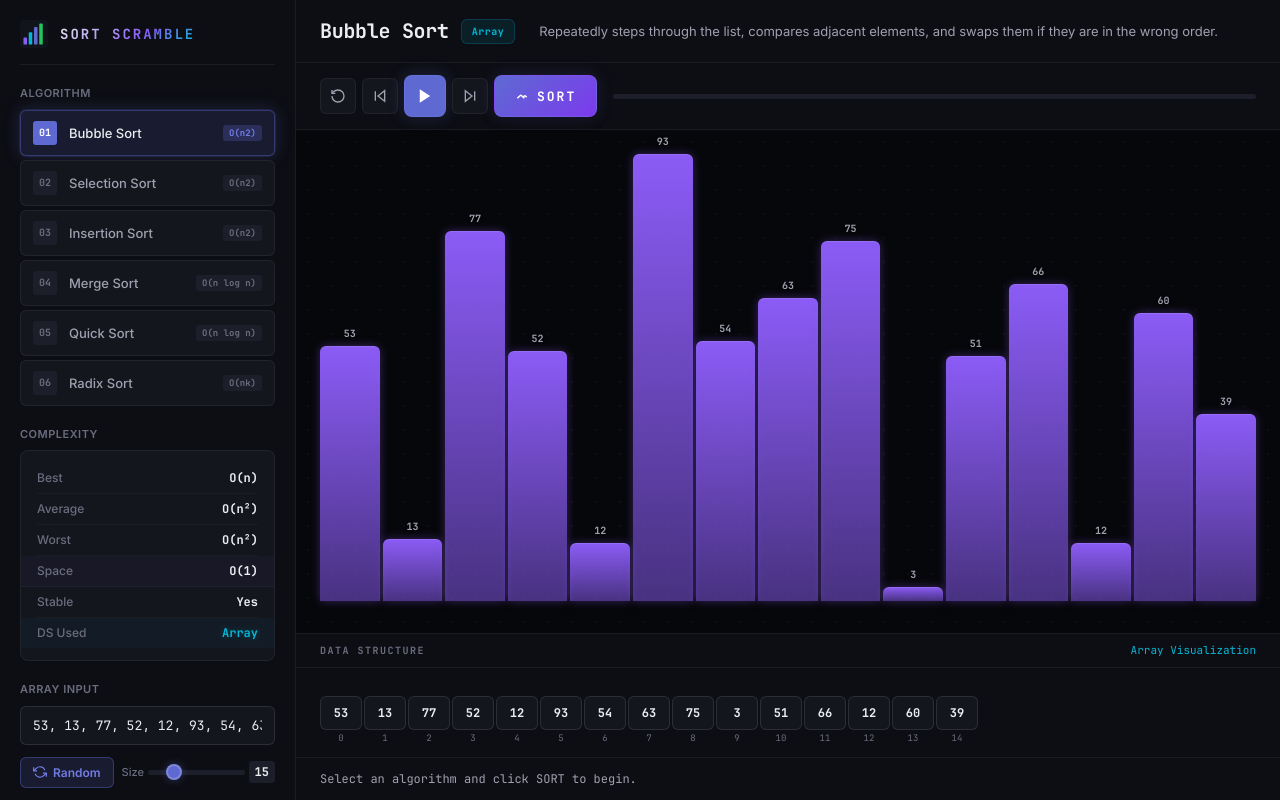
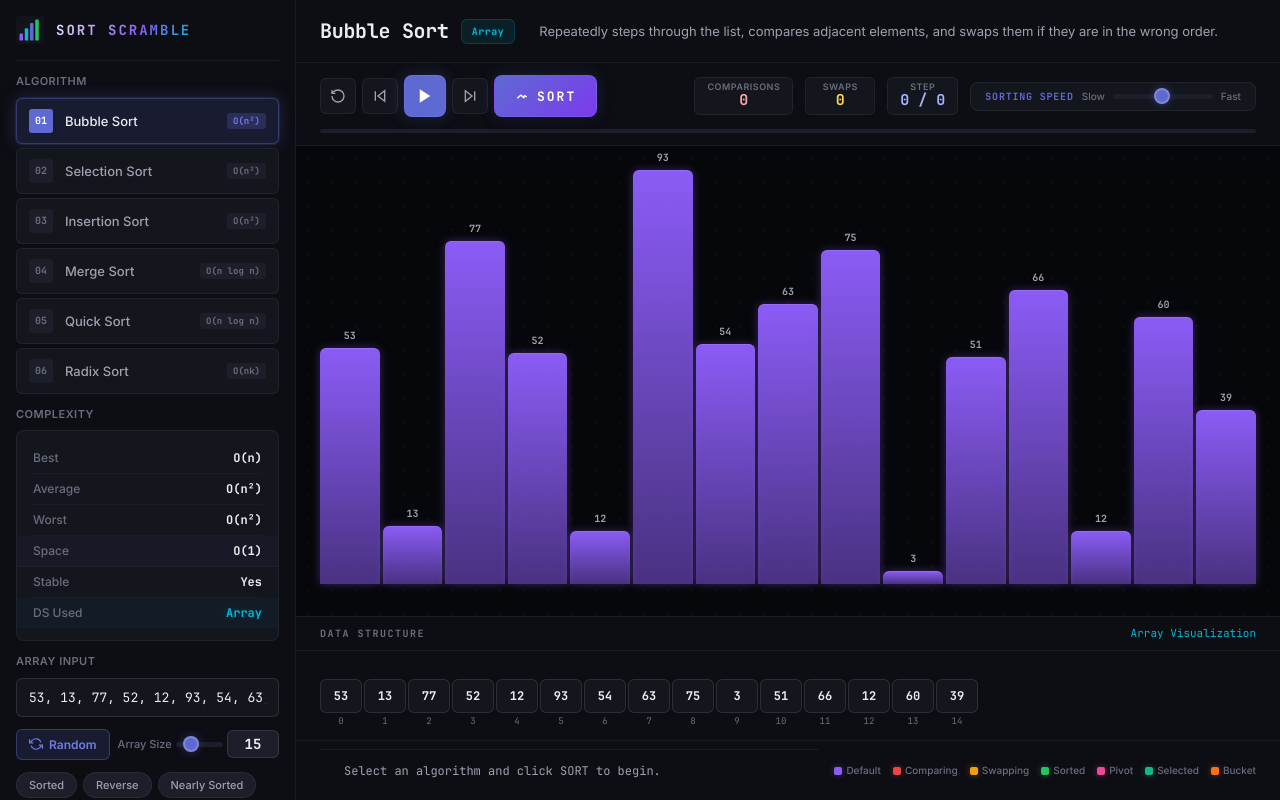
Before and after one commit to deadmouser/SORT-SCRAMBLED-NUMBER, a Flask app: page / in a window 1280 px wide. Run offline with Flask 3, Linux system fonts and the light colour scheme.

Commit message:
feat: layout redesign v5 + size/speed UX improvements
Layout Redesign:
- Moved stats from sidebar to inline badges in transport bar
- Moved speed slider to inline card in transport bar
- Moved color legend to horizontal bottom bar alongside message
- Sidebar now fits 1080p without scrolling
- Added sidebar footer branding (DSA Hackathon 2026)
- Tighter sidebar spacing

Size Control:
- Changed from span to editable number input (keyboard-editable)
- Bidirectional sync: slider updates input, input updates slider
- Clamped to min 5, max 50 range
- Label changed to 'Array Size' for clarity

Speed Control:
- Prominent card container with background and border
- 'SORTING SPEED' label in accent color
- Slow/Fast end labels on either side of slider
- Wider slider (100px) for better precision

```diff
--- a/static/css/main.css
+++ b/static/css/main.css
@@ -172,8 +172,8 @@ body {
     display: flex;
     flex-direction: column;
     overflow-y: auto;
-    padding: var(--sp-5);
-    gap: var(--sp-5);
+    padding: var(--sp-4);
+    gap: var(--sp-3);
 }
 
 .sidebar::-webkit-scrollbar {
@@ -744,12 +744,13 @@ body {
 }
 
 /* ═════════════════════════════════════════════════════
-   TRANSPORT BAR
+   TRANSPORT BAR (with inline stats + speed)
    ═════════════════════════════════════════════════════ */
 .transport-bar {
     display: flex;
+    flex-wrap: wrap;
     align-items: center;
-    gap: var(--sp-4);
+    gap: var(--sp-3);
     padding: var(--sp-3) var(--sp-6);
     background: var(--bg-surface);
     border-bottom: 1px solid var(--border-subtle);
@@ -852,10 +853,113 @@ body {
     transform: translateY(0);
 }
 
+/* ── Inline Stats (in transport bar) ─────────────────── */
+.inline-stats {
+    display: flex;
+    align-items: center;
+    gap: var(--sp-3);
+    margin-left: auto;
+}
+
+.inline-stat {
+    display: flex;
+    flex-direction: column;
+    align-items: center;
+    background: var(--bg-raised);
+    border: 1px solid var(--border-subtle);
+    border-radius: var(--radius-sm);
+    padding: 4px 12px;
+    min-width: 70px;
+}
+
+.inline-stat-label {
+    font-size: 9px;
+    color: var(--text-muted);
+    text-transform: uppercase;
+    letter-spacing: 0.5px;
+    font-weight: 600;
+    line-height: 1;
+}
+
+.inline-stat-val {
+    font-family: var(--font-mono);
+    font-size: 15px;
+    font-weight: 700;
+    color: var(--text-primary);
+    line-height: 1.3;
+}
+
+/* Color-coded stat values */
+.inline-stat:nth-child(1) .inline-stat-val { color: #FCA5A5; }
+.inline-stat:nth-child(2) .inline-stat-val { color: #FCD34D; }
+.inline-stat:nth-child(3) .inline-stat-val { color: #A5B4FC; }
+
+/* ── Inline Speed (in transport bar) ─────────────────── */
+.inline-speed {
+    display: flex;
+    align-items: center;
+    gap: 8px;
+    flex-shrink: 0;
+    background: var(--bg-raised);
+    border: 1px solid var(--border-subtle);
+    border-radius: var(--radius);
+    padding: 6px 14px;
+}
+
+.speed-tag {
+    font-family: var(--font-mono);
+    font-size: 10px;
+    font-weight: 700;
+    color: var(--accent);
+    text-transform: uppercase;
+    letter-spacing: 0.8px;
+    white-space: nowrap;
+}
+
+.speed-end-label {
+    font-size: 10px;
+    color: var(--text-muted);
+    font-weight: 500;
+    white-space: nowrap;
+}
+
+.slider--inline {
+    width: 100px;
+}
+
+/* ── Size Input (editable number) ─────────────────────── */
+.size-input {
+    font-family: var(--font-mono);
+    font-size: 14px;
+    font-weight: 700;
+    color: var(--text-primary);
+    background: var(--bg-overlay);
+    border: 1px solid var(--border-default);
+    border-radius: var(--radius-sm);
+    padding: 4px 8px;
+    width: 52px;
+    text-align: center;
+    outline: none;
+    transition: all var(--transition-fast);
+    -moz-appearance: textfield;
+}
+
+.size-input::-webkit-inner-spin-button,
+.size-input::-webkit-outer-spin-button {
+    -webkit-appearance: none;
+    margin: 0;
+}
+
+.size-input:focus {
+    border-color: var(--accent);
+    box-shadow: 0 0 8px rgba(94, 106, 210, 0.25);
+    background: var(--bg-hover);
+}
+
 /* Progress Bar — Gradient */
 .progress-track {
-    flex: 1;
-    height: 5px;
+    flex-basis: 100%;
+    height: 4px;
     background: var(--bg-overlay);
     border-radius: 6px;
     overflow: hidden;
@@ -1189,6 +1293,75 @@ body {
 }
 
 /* ═════════════════════════════════════════════════════
+   BOTTOM BAR (Message + Legend)
+   ═════════════════════════════════════════════════════ */
+.bottom-bar {
+    display: flex;
+    align-items: center;
+    justify-content: space-between;
+    gap: var(--sp-4);
+    padding: var(--sp-2) var(--sp-6);
+    background: var(--bg-surface);
+    border-top: 1px solid var(--border-subtle);
+    flex-shrink: 0;
+}
+
+.message-bar {
+    font-family: var(--font-mono);
+    font-size: 12px;
+    color: var(--text-secondary);
+    flex: 1;
+    min-width: 0;
+    overflow: hidden;
+    text-overflow: ellipsis;
+    white-space: nowrap;
+}
+
+.legend-inline {
+    display: flex;
+    align-items: center;
+    gap: var(--sp-3);
+    flex-shrink: 0;
+}
+
+.legend-inline .legend-item {
+    display: flex;
+    align-items: center;
+    gap: 4px;
+    font-size: 10px;
+    color: var(--text-muted);
+    font-weight: 500;
+    white-space: nowrap;
+}
+
+.legend-inline .legend-swatch {
+    width: 8px;
+    height: 8px;
+    border-radius: 2px;
+    flex-shrink: 0;
+}
+
+/* ═════════════════════════════════════════════════════
+   SIDEBAR FOOTER (Branding)
+   ═════════════════════════════════════════════════════ */
+.sidebar-footer {
+    margin-top: auto;
+    padding: var(--sp-3) 0 0;
+    border-top: 1px solid var(--border-subtle);
+    text-align: center;
+}
+
+.sidebar-footer-text {
+    font-family: var(--font-mono);
+    font-size: 10px;
+    color: var(--text-muted);
+    letter-spacing: 1px;
+    text-transform: uppercase;
+    opacity: 0.6;
+}
+
+
+/* ═════════════════════════════════════════════════════
    CELEBRATION & VISUAL FEEDBACK
    ═════════════════════════════════════════════════════ */
 
--- a/static/js/controls.js
+++ b/static/js/controls.js
@@ -75,8 +75,18 @@ const Controls = (() => {
             App.loadInitialState(arr);
         });
 
+        // Size slider → number input sync
         sizeSlider.addEventListener('input', () => {
-            sizeValue.textContent = sizeSlider.value;
+            sizeValue.value = sizeSlider.value;
+        });
+
+        // Number input → slider sync (keyboard-editable)
+        sizeValue.addEventListener('change', () => {
+            let val = parseInt(sizeValue.value, 10);
+            if (isNaN(val)) val = 15;
+            val = Math.max(5, Math.min(50, val));
+            sizeValue.value = val;
+            sizeSlider.value = val;
         });
 
         speedSlider.addEventListener('input', () => {
--- a/templates/index.html
+++ b/templates/index.html
@@ -3,7 +3,7 @@
 <head>
     <meta charset="UTF-8">
     <meta name="viewport" content="width=device-width, initial-scale=1.0">
-    <title>Sort Scramble -- Sorting Algorithm Visualizer</title>
+    <title>Sort Scramble — Sorting Algorithm Visualizer</title>
     <meta name="description" content="Visualize 6 sorting algorithms step-by-step with live data structure panels. Built for DSA Hackathon.">
     <link rel="icon" type="image/svg+xml" href="/static/img/favicon.svg">
     <link rel="stylesheet" href="/static/css/main.css">
@@ -32,17 +32,17 @@
                 <button class="algo-btn active" data-algo="bubble">
                     <span class="algo-btn-icon">01</span>
                     <span class="algo-btn-name">Bubble Sort</span>
-                    <span class="algo-btn-tag">O(n2)</span>
+                    <span class="algo-btn-tag">O(n²)</span>
                 </button>
                 <button class="algo-btn" data-algo="selection">
                     <span class="algo-btn-icon">02</span>
                     <span class="algo-btn-name">Selection Sort</span>
-                    <span class="algo-btn-tag">O(n2)</span>
+                    <span class="algo-btn-tag">O(n²)</span>
                 </button>
                 <button class="algo-btn" data-algo="insertion">
                     <span class="algo-btn-icon">03</span>
                     <span class="algo-btn-name">Insertion Sort</span>
-                    <span class="algo-btn-tag">O(n2)</span>
+                    <span class="algo-btn-tag">O(n²)</span>
                 </button>
                 <button class="algo-btn" data-algo="merge">
                     <span class="algo-btn-icon">04</span>
@@ -72,11 +72,11 @@
                 </div>
                 <div class="info-row">
                     <span class="info-key">Average</span>
-                    <span class="info-val" id="info-avg">O(n2)</span>
+                    <span class="info-val" id="info-avg">O(n²)</span>
                 </div>
                 <div class="info-row">
                     <span class="info-key">Worst</span>
-                    <span class="info-val" id="info-worst">O(n2)</span>
+                    <span class="info-val" id="info-worst">O(n²)</span>
                 </div>
                 <div class="info-row info-row--highlight">
                     <span class="info-key">Space</span>
@@ -110,9 +110,9 @@
                         Random
                     </button>
                     <div class="size-control">
-                        <label for="size-slider" class="size-label">Size</label>
+                        <label for="size-slider" class="size-label">Array Size</label>
                         <input type="range" id="size-slider" min="5" max="50" value="15" class="slider">
-                        <span class="size-value" id="size-value">15</span>
+                        <input type="number" id="size-value" class="size-input" value="15" min="5" max="50" step="1">
                     </div>
                 </div>
                 <!-- Preset Arrays -->
@@ -125,47 +125,9 @@
             </div>
         </div>
 
-        <!-- Speed Control -->
-        <div class="sidebar-section">
-            <div class="section-label">Animation Speed</div>
-            <div class="speed-control">
-                <span class="speed-label">Slow</span>
-                <input type="range" id="speed-slider" min="1" max="100" value="50" class="slider slider--speed">
-                <span class="speed-label">Fast</span>
-            </div>
-        </div>
-
-        <!-- Stats -->
-        <div class="sidebar-section">
-            <div class="section-label">Live Statistics</div>
-            <div class="stats-grid">
-                <div class="stat-card stat-card--compare">
-                    <span class="stat-num" id="stat-comparisons">0</span>
-                    <span class="stat-label">Comparisons</span>
-                </div>
-                <div class="stat-card stat-card--swap">
-                    <span class="stat-num" id="stat-swaps">0</span>
-                    <span class="stat-label">Swaps</span>
-                </div>
-                <div class="stat-card stat-card--step">
-                    <span class="stat-num" id="stat-step">0 / 0</span>
-                    <span class="stat-label">Step</span>
-                </div>
-            </div>
-        </div>
-
-        <!-- Color Legend -->
-        <div class="sidebar-section">
-            <div class="section-label">Color Legend</div>
-            <div class="legend-grid">
-                <div class="legend-item"><span class="legend-swatch swatch--default"></span>Default</div>
-                <div class="legend-item"><span class="legend-swatch swatch--comparing"></span>Comparing</div>
-                <div class="legend-item"><span class="legend-swatch swatch--swapping"></span>Swapping</div>
-                <div class="legend-item"><span class="legend-swatch swatch--sorted"></span>Sorted</div>
-                <div class="legend-item"><span class="legend-swatch swatch--pivot"></span>Pivot</div>
-                <div class="legend-item"><span class="legend-swatch swatch--selected"></span>Selected</div>
-                <div class="legend-item"><span class="legend-swatch swatch--bucket"></span>Bucket</div>
-            </div>
+        <!-- Sidebar Footer (branding) -->
+        <div class="sidebar-footer">
+            <span class="sidebar-footer-text">DSA Hackathon 2026</span>
         </div>
     </aside>
 
@@ -183,20 +145,20 @@
             </div>
         </header>
 
-        <!-- Transport Controls -->
+        <!-- Transport Controls + Stats + Speed (ALL IN ONE BAR) -->
         <div class="transport-bar">
             <div class="transport-buttons">
                 <button class="transport-btn" id="btn-reset" title="Reset (R)">
                     <svg width="16" height="16" viewBox="0 0 24 24" fill="none" stroke="currentColor" stroke-width="2"><path d="M3 12a9 9 0 1 0 9-9 9.75 9.75 0 0 0-6.74 2.74L3 8"/><path d="M3 3v5h5"/></svg>
                 </button>
-                <button class="transport-btn" id="btn-step-back" title="Step Back (Left Arrow)">
+                <button class="transport-btn" id="btn-step-back" title="Step Back (←)">
                     <svg width="16" height="16" viewBox="0 0 24 24" fill="none" stroke="currentColor" stroke-width="2"><path d="M19 20L9 12l10-8v16z"/><line x1="5" y1="19" x2="5" y2="5"/></svg>
                 </button>
                 <button class="transport-btn transport-play" id="btn-play" title="Play/Pause (Space)">
                     <svg width="18" height="18" viewBox="0 0 24 24" fill="currentColor" id="play-icon"><polygon points="5 3 19 12 5 21 5 3"/></svg>
                     <svg width="18" height="18" viewBox="0 0 24 24" fill="currentColor" id="pause-icon" style="display:none"><rect x="6" y="4" width="4" height="16"/><rect x="14" y="4" width="4" height="16"/></svg>
                 </button>
-                <button class="transport-btn" id="btn-step-fwd" title="Step Forward (Right Arrow)">
+                <button class="transport-btn" id="btn-step-fwd" title="Step Forward (→)">
                     <svg width="16" height="16" viewBox="0 0 24 24" fill="none" stroke="currentColor" stroke-width="2"><path d="M5 4l10 8-10 8V4z"/><line x1="19" y1="5" x2="19" y2="19"/></svg>
                 </button>
                 <button class="sort-btn" id="btn-sort" title="Sort (Enter)">
@@ -204,6 +166,31 @@
                     SORT
                 </button>
             </div>
+
+            <!-- Inline Stats -->
+            <div class="inline-stats">
+                <div class="inline-stat">
+                    <span class="inline-stat-label">Comparisons</span>
+                    <span class="inline-stat-val" id="stat-comparisons">0</span>
+                </div>
+                <div class="inline-stat">
+                    <span class="inline-stat-label">Swaps</span>
+                    <span class="inline-stat-val" id="stat-swaps">0</span>
+                </div>
+                <div class="inline-stat">
+                    <span class="inline-stat-label">Step</span>
+                    <span class="inline-stat-val" id="stat-step">0 / 0</span>
+                </div>
+            </div>
+
+            <!-- Inline Speed -->
+            <div class="inline-speed">
+                <span class="speed-tag">Sorting Speed</span>
+                <span class="speed-end-label">Slow</span>
+                <input type="range" id="speed-slider" min="1" max="100" value="50" class="slider slider--speed slider--inline" title="Animation Speed">
+                <span class="speed-end-label">Fast</span>
+            </div>
+
             <!-- Progress Bar -->
             <div class="progress-track" id="progress-track">
                 <div class="progress-fill" id="progress-fill"></div>
@@ -228,9 +215,20 @@
             </div>
         </div>
 
-        <!-- Message Bar -->
-        <div class="message-bar" id="message-bar">
-            Select an algorithm and click SORT to begin.
+        <!-- Bottom Bar: Message + Color Legend -->
+        <div class="bottom-bar">
+            <div class="message-bar" id="message-bar">
+                Select an algorithm and click SORT to begin.
+            </div>
+            <div class="legend-inline">
+                <div class="legend-item"><span class="legend-swatch swatch--default"></span>Default</div>
+                <div class="legend-item"><span class="legend-swatch swatch--comparing"></span>Comparing</div>
+                <div class="legend-item"><span class="legend-swatch swatch--swapping"></span>Swapping</div>
+                <div class="legend-item"><span class="legend-swatch swatch--sorted"></span>Sorted</div>
+                <div class="legend-item"><span class="legend-swatch swatch--pivot"></span>Pivot</div>
+                <div class="legend-item"><span class="legend-swatch swatch--selected"></span>Selected</div>
+                <div class="legend-item"><span class="legend-swatch swatch--bucket"></span>Bucket</div>
+            </div>
         </div>
     </main>
 
```
